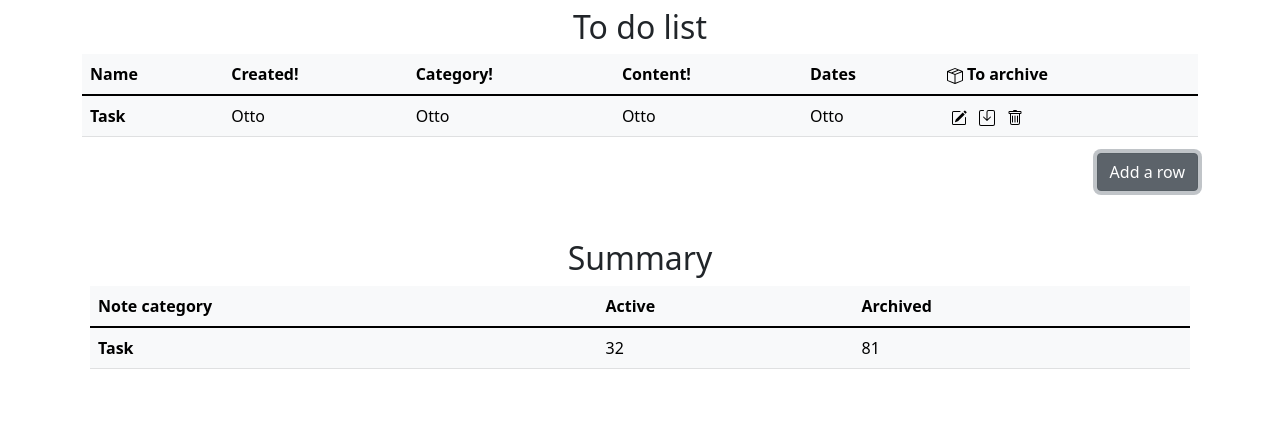
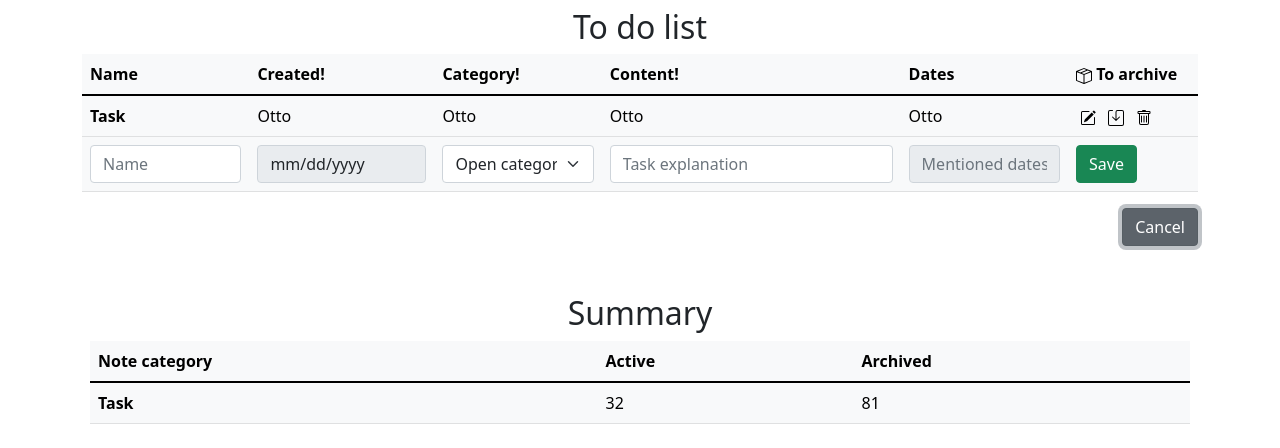
Before and after one commit to RomanFPL/js-ToDo-list, a website: page src/index.html in a window 1280 px wide. Both pictures are taken after a click on the button "Add a row". Drawn offline with Linux system fonts and the light colour scheme; files whose address does not match are found by name.

Commit message:
Create add row btn & styles

```diff
--- a/src/assets/sass/style.sass
+++ b/src/assets/sass/style.sass
@@ -17,6 +17,12 @@
 			fill: #486ac9
 		color: #486ac9
 
+.fixed-row-width
+	width: 130px
+
+.responsive-row-width
+	width: 15%
+
 
 .table-add-row
 	display: none
--- a/src/index.html
+++ b/src/index.html
@@ -38,12 +38,12 @@
             <table class="note-table table table-light table-hover">
                 <thead>
                     <tr>
-                      <th scope="col">Name</th>
-                      <th scope="col">Created!</th>
-                      <th scope="col">Category!</th>
+                      <th scope="col" class="responsive-row-width">Name</th>
+                      <th scope="col" class="responsive-row-width">Created!</th>
+                      <th scope="col" class="responsive-row-width">Category!</th>
                       <th scope="col">Content!</th>
-                      <th scope="col">Dates</th>
-                      <th scope="col" class="toArchive onIcon" onmousedown="return false" onselectstart="return false">
+                      <th scope="col" class="responsive-row-width">Dates</th>
+                      <th scope="col" class="toArchive onIcon fixed-row-width" onmousedown="return false" onselectstart="return false">
                         <svg xmlns="http://www.w3.org/2000/svg" width="16" height="16" fill="currentColor" class="onIcon bi bi-box-seam" viewBox="0 0 16 16">
                             <path d="M8.186 1.113a.5.5 0 0 0-.372 0L1.846 3.5l2.404.961L10.404 2l-2.218-.887zm3.564 1.426L5.596 5 8 5.961 14.154 3.5l-2.404-.961zm3.25 1.7-6.5 2.6v7.922l6.5-2.6V4.24zM7.5 14.762V6.838L1 4.239v7.923l6.5 2.6zM7.443.184a1.5 1.5 0 0 1 1.114 0l7.129 2.852A.5.5 0 0 1 16 3.5v8.662a1 1 0 0 1-.629.928l-7.185 2.874a.5.5 0 0 1-.372 0L.63 13.09a1 1 0 0 1-.63-.928V3.5a.5.5 0 0 1 .314-.464L7.443.184z"/>
                         </svg>
@@ -92,7 +92,7 @@
                               <input type="text" class="form-control" placeholder="Task explanation" aria-label="Username" aria-describedby="basic-addon1">
                             </td>
                             <td>
-                              <input type="date" class="form-control" placeholder="Username" aria-label="Username" aria-describedby="basic-addon1" disabled>
+                              <input type="text" class="form-control" placeholder="Mentioned dates" aria-label="" aria-describedby="basic-addon1" disabled>
                             </td>
                           <td>
                             <button type="button" class="btn btn-success">Save</button>
@@ -124,8 +124,8 @@
 
             </tbody>
             </table>
-                <div class="addition d-flex justify-content-end">
-                    <button type="button" class="btn btn-secondary">Add a row</button>
+                <div class="d-flex justify-content-end">
+                    <button type="button" class="add-btn btn btn-secondary">Add a row</button>
                 </div>
 
 
--- a/src/js/main.js
+++ b/src/js/main.js
@@ -5,6 +5,9 @@ const contentTable = document.querySelector(".note-table");
 const contentTableArchive = document.querySelector(".note-table-main");
 const contentTableCurent = document.querySelector(".note-table-archive");
 const switchArchive = document.querySelector(".toArchive");
+const addRowBtn = document.querySelector(".add-btn");
+const addRowRow = document.querySelector(".table-add-row")
+
 
 switchArchive.addEventListener("click", (e) => {
     contentTableArchive.classList.toggle('tbody-hidden');
@@ -12,3 +15,8 @@ switchArchive.addEventListener("click", (e) => {
     switchArchive.classList.toggle('active');
     console.log("### tbales")
 });
+
+addRowBtn.addEventListener("click", () => {
+    addRowRow.classList.toggle("active");
+    addRowBtn.innerText = addRowRow.classList.contains("active") ? "Cancel" : "Add a row";
+})
```
Also changed, not shown: dist/assets/css/style.min.css, dist/assets/sass/style.sass, dist/index.html, dist/script.js, src/assets/css/style.min.css, 1 other file.
